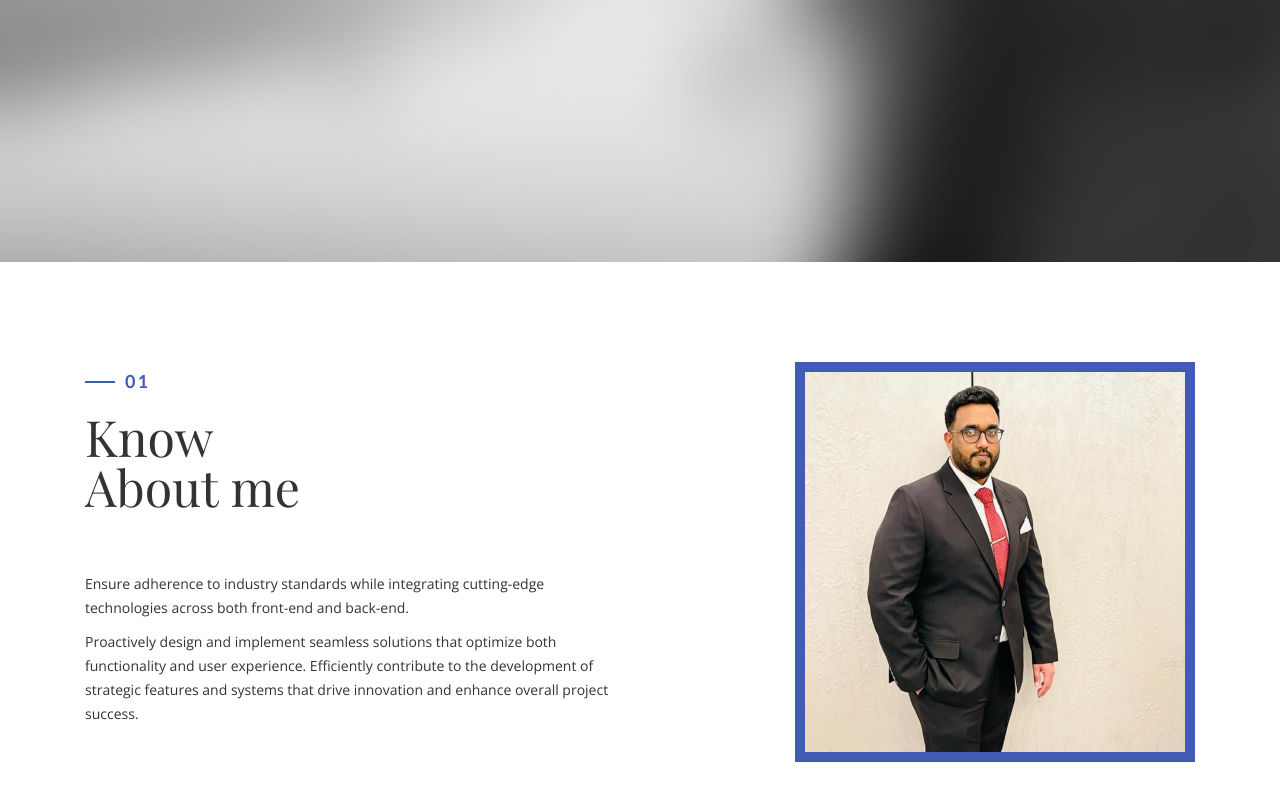
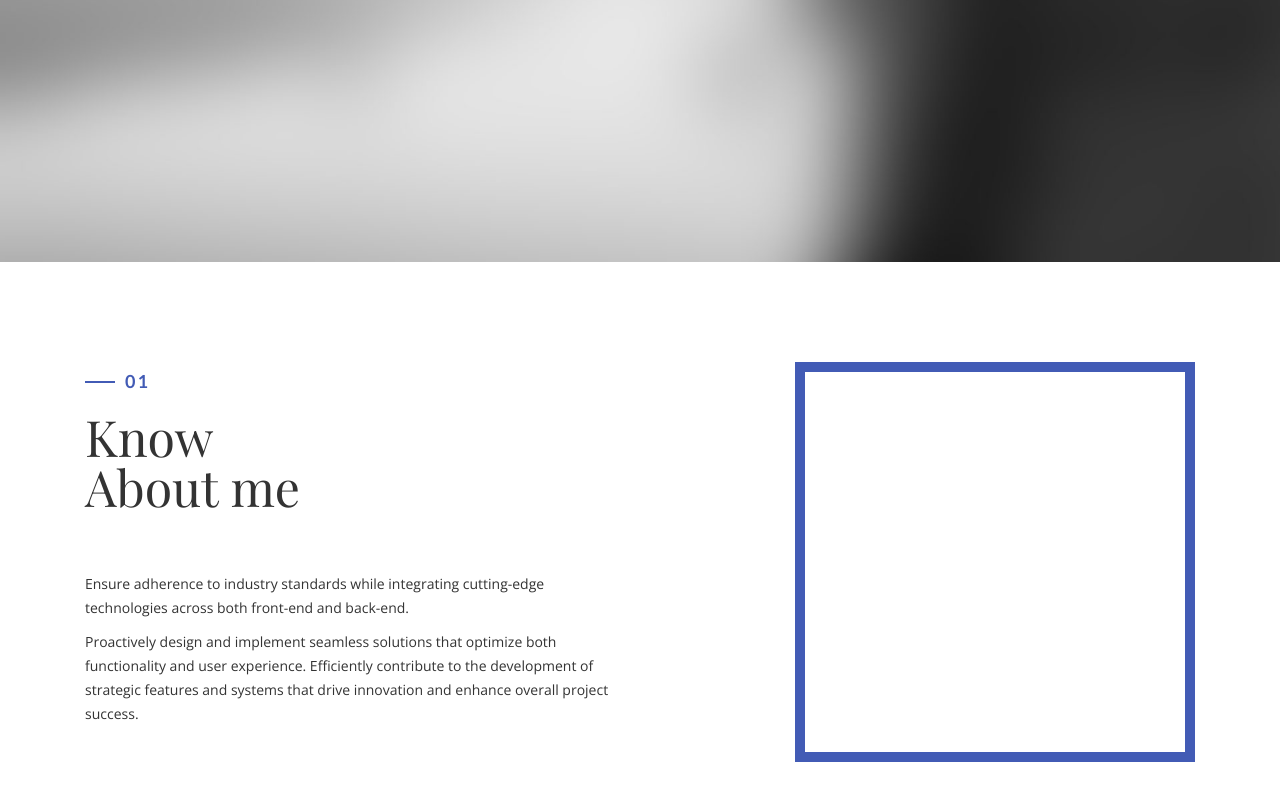
Before and after one commit to Amer2608/Portolio, a plain HTML site: page index.html in a window 1280 px wide. Shown: the part 538-1338 px from the top of the page. Drawn offline with nearby package versions, Linux system fonts and the light colour scheme; files whose address does not match are found by name; a web font is replaced by a local one.

Commit message:
Update index.html

```diff
--- a/index.html
+++ b/index.html
@@ -79,8 +79,8 @@
             </div>
             <div class="col-md-6 about-img-div">
                 <div class="about-border" data-aos="fade-up" data-aos-delay=".5"></div>
-                <img src="img/about-img.jpg.jpg" width="400" class="img-responsive" alt="" align="right"
-                    data-aos="fade-right" data-aos-delay="0" />
+               <!--  <img src="img/about-img.jpg.jpg" width="400" class="img-responsive" alt="" align="right"
+                    data-aos="fade-right" data-aos-delay="0" />-->
             </div>
         </div>
     </div>
```
